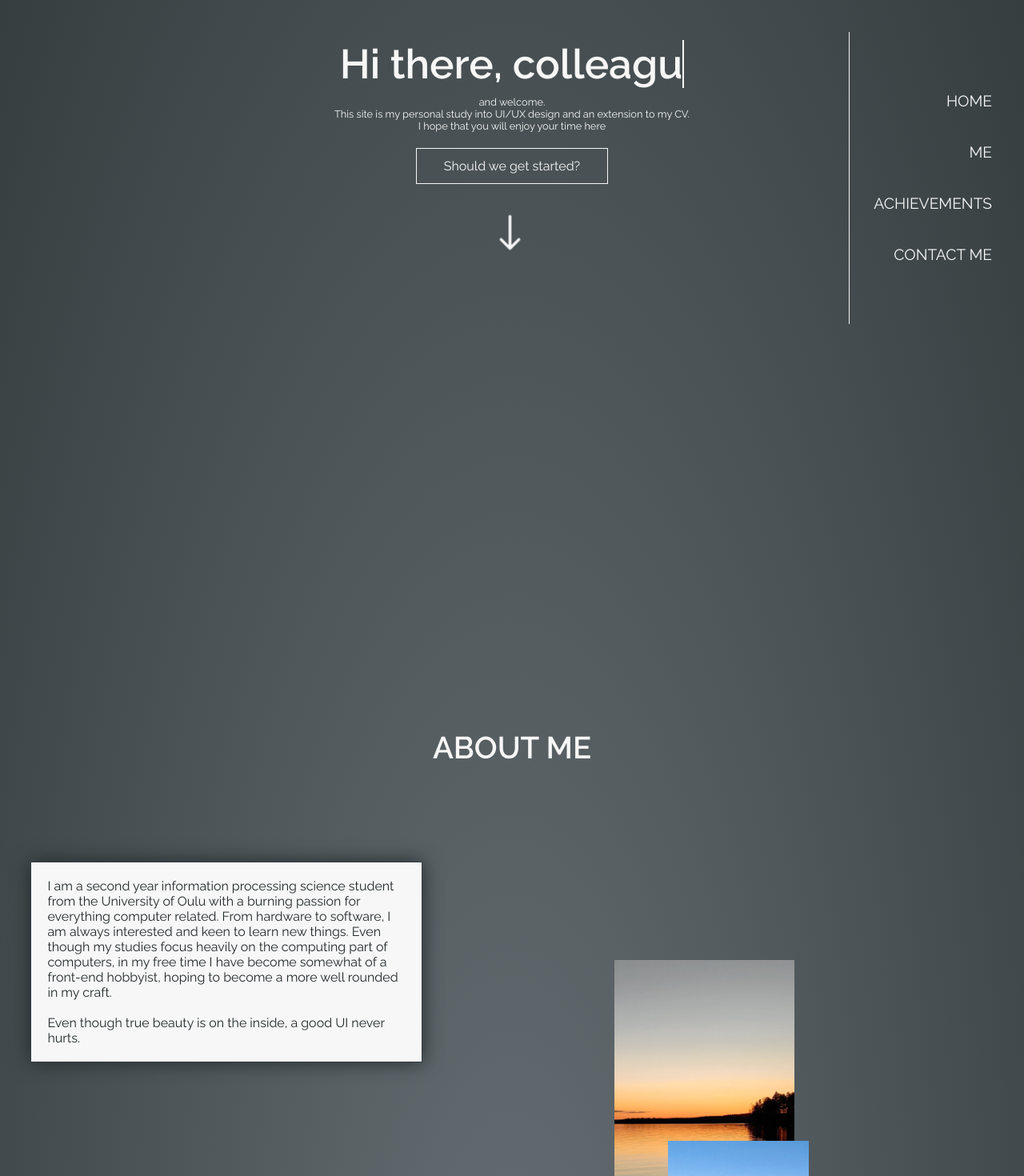
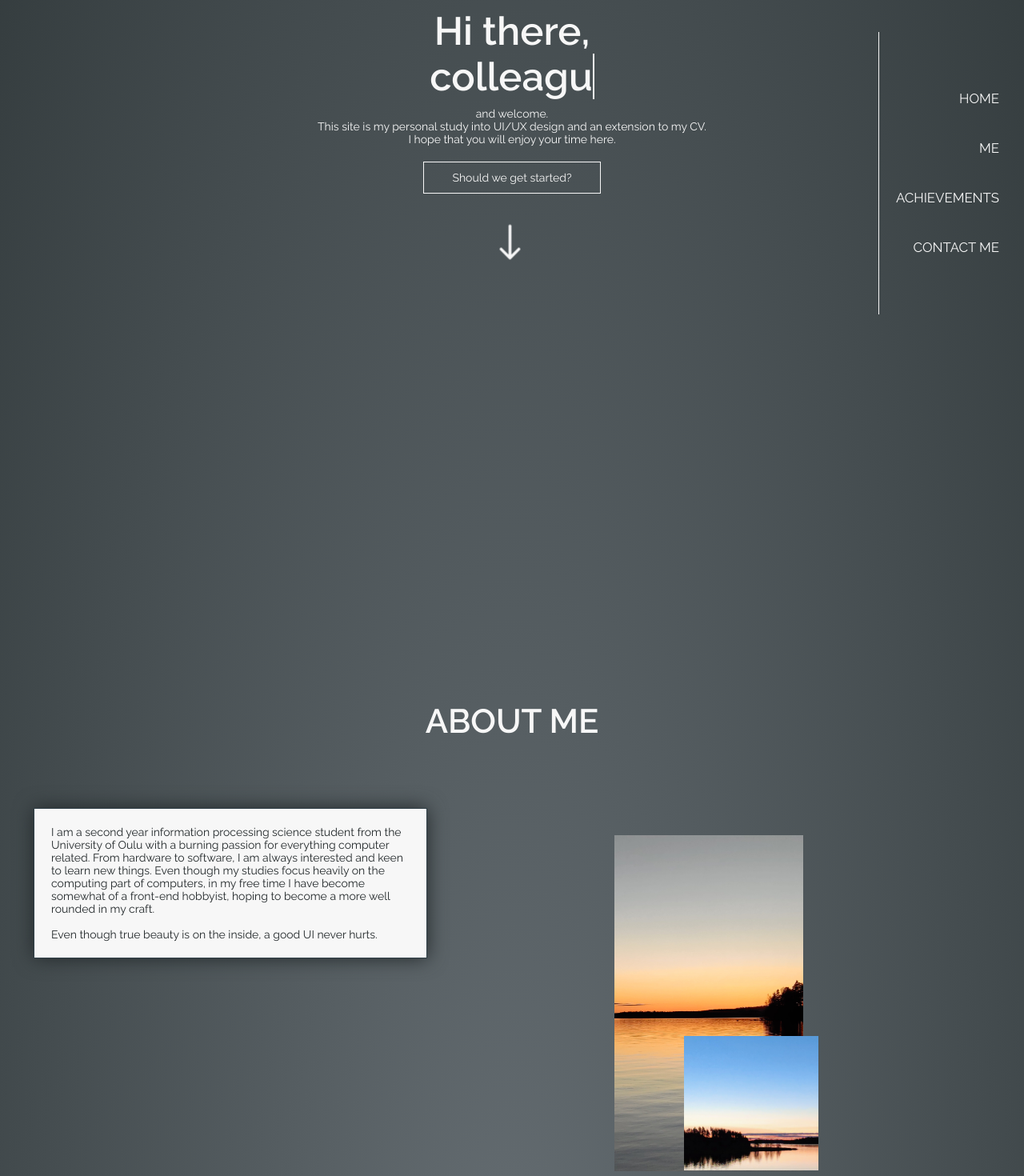
Before and after one commit to Atte-Oksanen/portfolio, a React (Create React App) app: page / in a window 1280 px wide. Shown: the part 200-1670 px from the top of the page at 80% size. Built offline with nearby package versions, Linux system fonts and the light colour scheme.

Commit message:
added gh-pages & modified styles

```diff
--- a/src/components/floatingImages.js
+++ b/src/components/floatingImages.js
@@ -5,27 +5,25 @@ import header_small from "../resources/header_small.jpg"
 
 class FloatingImages extends React.Component {
     componentDidMount () {
-        const boundingBox = document.getElementById("aboutMe").getBoundingClientRect();
+        const boundingBox = document.getElementById("large_image_border").getBoundingClientRect();
         const midX = boundingBox.left + boundingBox.width / 2;
         const midY = boundingBox.top + boundingBox.height / 2;
 
         document.addEventListener("mousemove", (e) => {
             const mouseX = e.clientX;
             const mouseY = e.clientY;
-            const xSmallImage = -15 + (midX - mouseX) / 400 + "%";
-            const ySmallImage = -30 + (midY - mouseY) / 400 + "%";
-            const xLargeImage = -60 + (-1 * (midX - mouseX) / 400) + "%";
-            const yLargeImage = -50 + (-1 * (midY - mouseY) / 400) + "%";
-            const xSmallBorder = 13 + (midX - mouseX) / 400 + "%";
-            const ySmallBorder = -34 + (midY - mouseY) / 400 + "%";
-            const xLargeBorder = -1 * (midX - mouseX) / 500 + "%";
-            const yLargeBorder = -1 * (midY - mouseY) / 500 + "%";
+            const xSmallImage = -15 + (midX - mouseX) / 500 + "%";
+            const ySmallImage = -30 + (midY - mouseY) / 500 + "%";
+            const xLargeImage = -70 + (midX - mouseX) / 500 + "%";
+            const xSmallBorder = 18 + (midX - mouseX) / 600 + "%";
+            const ySmallBorder = -35 + (midY - mouseY) / 600 + "%";
+            const xLargeBorder = -1 * (midX - mouseX) / 600 + "%";
+            const yLargeBorder = -1 * (midY - mouseY) / 600 + "%";
 
             document.getElementById("small_image_border").style.marginTop = ySmallBorder;
             document.getElementById("small_image_border").style.marginLeft = xSmallBorder;
             document.getElementById("large_image_border").style.marginLeft = xLargeBorder;
             document.getElementById("large_image_border").style.marginTop = yLargeBorder;
-            document.getElementById("large_image").style.marginTop = yLargeImage;
             document.getElementById("large_image").style.marginLeft = xLargeImage;
             document.getElementById("small_image").style.marginTop = ySmallImage;
             document.getElementById("small_image").style.marginLeft = xSmallImage;
@@ -33,7 +31,8 @@ class FloatingImages extends React.Component {
     }
     render() {
         return (
-            <div class = "header_image">
+            <>
+            <div className = "header_image">
                 <div id = "large_image_border">
                     <img src={header} alt="" id = "large_image"></img>
                 </div>
@@ -41,6 +40,7 @@ class FloatingImages extends React.Component {
                     <img src={header_small} alt="" id = "small_image"></img>
                 </div>
             </div>
+            </>
         );
     }
 }
--- a/src/components/header.js
+++ b/src/components/header.js
@@ -19,7 +19,7 @@ class Header extends React.Component {
                     <br></br>
                     This site is my personal study into UI/UX design and an extension to my CV.
                     <br></br>
-                    I hope that you will enjoy your time here
+                    I hope that you will enjoy your time here.
                 </p>
                 <AnimatedButton />
                 <Arrow />
--- a/src/components/myWork.js
+++ b/src/components/myWork.js
@@ -17,7 +17,7 @@ class MyWork extends React.Component{
                 <br></br>
                 From the list of my personal achievements, I think this website makes me the proudest. Even though it is not much by any means, it serves as a testament to my own ability
                 to learn new things and adopt new technologies better than any other project I have made. Everything on this site is made by me including all the images and icons.
-                The decicion not to use any framework was delibirate, as I wanted to learn the basics "the hard way", so I would not be constrained to a single framework in the future.
+                I started to develope this website with only vanilla JS, but as the components got more and more complicated, I decided to port the project to React.
             </p>
         </div>
         </>
--- a/src/components/typewriter.js
+++ b/src/components/typewriter.js
@@ -53,7 +53,7 @@ class TypeWriter extends React.Component {
 render() {
   return(
     <>
-    <span> </span>
+    <span><br></br></span>
     <span id = "text">Stranger</span>
     </>
   );}
--- a/src/css/animatedButton.css
+++ b/src/css/animatedButton.css
@@ -4,8 +4,8 @@
     text-decoration: none;
     color: var(--headerColor);
     border: 1px solid var(--headerColor);
-    padding: 12px 34px;
-    font-size: 1,5vw;
+    padding: 0.8rem 2.5rem;
+    font-size: 1rem;
     background: transparent;
     position: relative;
     cursor: pointer;
--- a/src/css/floatingImages.css
+++ b/src/css/floatingImages.css
@@ -1,30 +1,30 @@
 .header_image {
     z-index: 0;
     margin-left: 60%;
-    margin-top: -18vh;
+    margin-top: -12rem;
 }
 #large_image_border {
     aspect-ratio: 9 / 16;
-    height: 50vh;
+    height: 30rem;
     overflow: hidden;
 }
 
 #large_image {
-    height: 90vh;
-    margin-left: -60%;
-    margin-top: -50%;
+    height: 60rem;
+    margin-left: -70%;
+    margin-top: -60%;
 }
 
 #small_image_border {
     aspect-ratio: 1 / 1;
-    height: 22vh;
-    margin-top: -34%;
-    margin-left: 13%;
+    height: 12rem;
+    margin-top: -33%;
+    margin-left: 17%;
     overflow: hidden;
 }
 
 #small_image{
-    height: 35vh;
+    height: 20rem;
     margin-top: -30%;
     margin-left: -15%;
 }
--- a/src/css/header.css
+++ b/src/css/header.css
@@ -3,16 +3,16 @@
     width: 60vw;
     color: var(--headerColor);
     margin: auto;
-    padding-top: 30vh;
+    padding-top: 25vh;
     height: 100vh;
 }
 
 .header h1{
-    font-size: 4vw;
+    font-size: 3.5rem;
     margin: 10px;
 }
 
 .header p{
     margin: 10px 0 20px;
-    font-size: 1vw;
+    font-size: 1rem;
 }
--- a/src/css/navBar.css
+++ b/src/css/navBar.css
@@ -28,11 +28,11 @@
     display: block;
     color: var(--headerColor);
     text-decoration: none;
-    font-size: 120%;
-    padding-left: 30px;
-    padding-right: 30px;
-    padding-top: 21px;
-    padding-bottom: 21px;
+    font-size: 1.2rem;
+    padding-left: 1.5rem;
+    padding-right: 1.5rem;
+    padding-top: 1.5rem;
+    padding-bottom: 1.5rem;
     transition: 0.2s;
 }
 
--- a/src/css/textElement.css
+++ b/src/css/textElement.css
@@ -1,6 +1,5 @@
 .textElement {
     display: block;
-
     height: 100vh;
 }
 
@@ -15,20 +14,20 @@
 
 .textElement h2{
     width: 100%;
-    font-size: 3vw;
+    font-size: 3rem;
     color: var(--headerColor);
-    padding-top: 40px;
+    padding-top: 3rem;
 }
 
 
 .textElement p{
     background-color: var(--headerColor);
     color: var(--textColor);
-    margin-top: 15vh;
-    margin-left: 3%;
+    margin-top: 6rem;
+    margin-left: 3rem;
     width: 35%;
     text-align: left;
     border: 1px solid #2F3E46;
     filter: drop-shadow(0 0 12px var(--textColor));
-    padding: 20px;
+    padding: 1.5rem;
 }
--- a/src/index.css
+++ b/src/index.css
@@ -1,7 +1,11 @@
 html {
   scroll-behavior: smooth;
+  font-size: 1vw;
 }
 
+@media (max-width: 1300px) {
+  html { font-size: 14px; }
+}
 :root{
   --headerColor: #f7f7f7;
   --textColor: #22282A;
@@ -15,4 +19,5 @@ body {
   background-image: radial-gradient(#676f74, #333b3d);
   background-position: center;
   background-size: contain;
+
 }
```
Also changed, not shown: package.json (+7 -0 lines), 1 other file (tests, documents, lock files or other folders).
